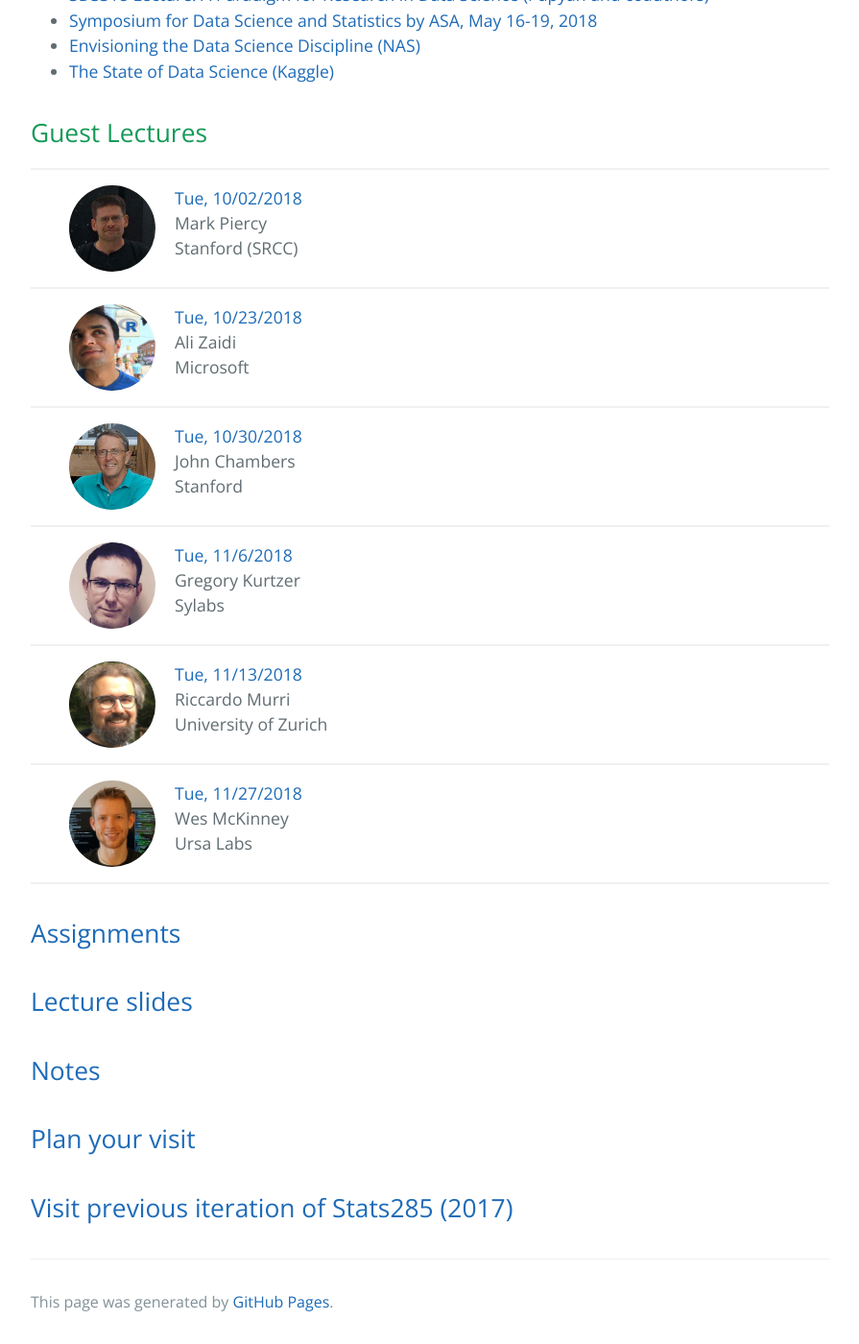
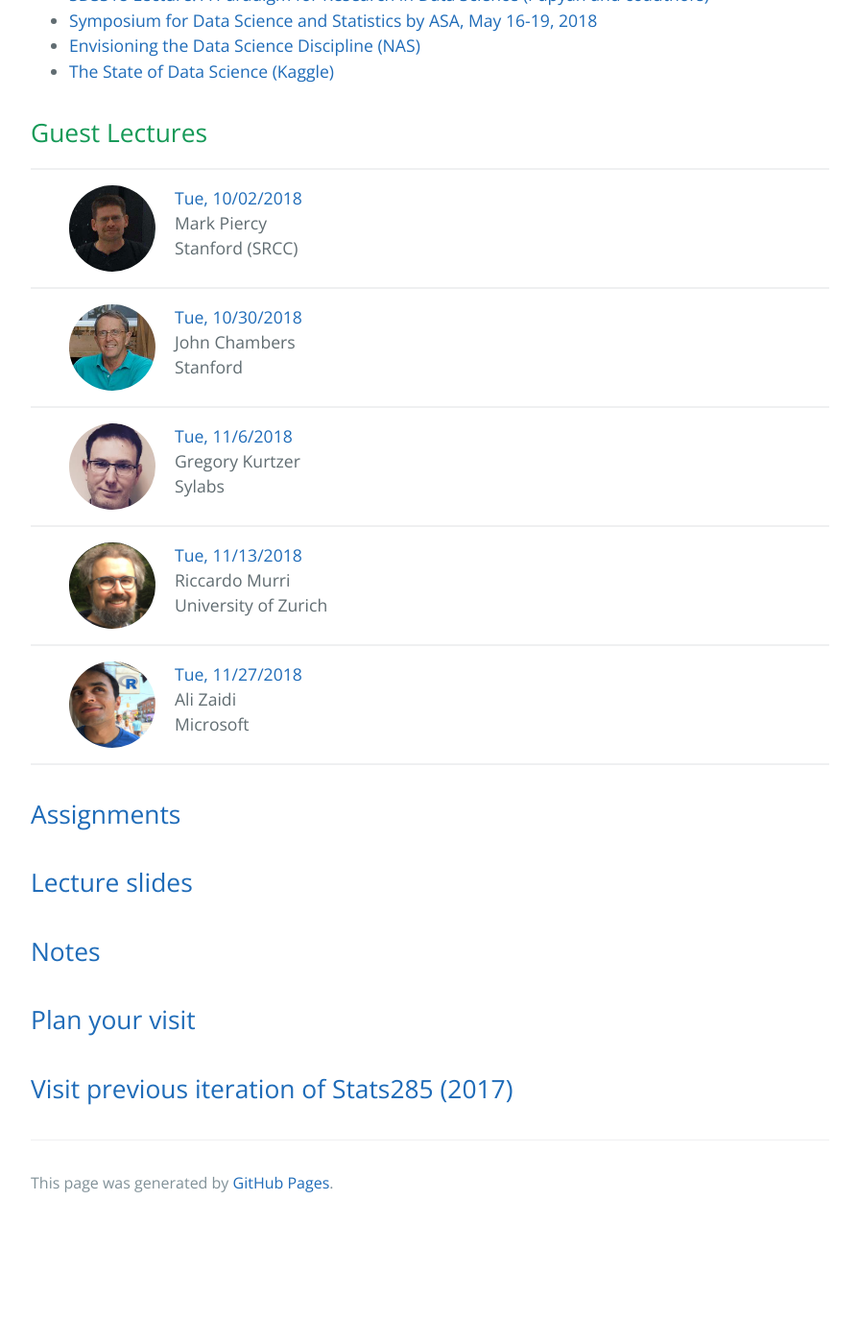
Before and after one commit to stats285/stats285.github.io, a Jekyll site: the page built from index.md, in a window 1280 px wide and 1400 px high, scrolled down 1366 px. Shown: the whole window at 96% size, without its empty margins (192-1087 px from the left). Built offline with Jekyll 4.4.1, drawn with Linux system fonts in a browser that asks for light colours; the repository's description, which GitHub fills in, is left out; after the commit the page ends 2642 px from its top, so only the background shows below that.

Commit message:
changed index

```diff
--- a/index.md
+++ b/index.md
@@ -61,17 +61,6 @@ For questions, concerns or bug reports, please contact <a href="http://web.stanf
 ---
 <div class="speaker-wrap">
 <div class="speakerphoto">
-<img src="assets/img/azthinksR.jpg">
-</div>
-<div class="card">
-<a class="talkdate" href="./zaidi_lecture"> Tue, 10/23/2018</a> <br>
-<span class="speaker">Ali Zaidi</span> <br>
-<span class="speakerposition">Microsoft</span>
-</div>
-</div>
----
-<div class="speaker-wrap">
-<div class="speakerphoto">
 <img src="assets/img/johnc.jpg">
 </div>
 <div class="card">
@@ -105,16 +94,15 @@ For questions, concerns or bug reports, please contact <a href="http://web.stanf
 ---
 <div class="speaker-wrap">
 <div class="speakerphoto">
-<img src="assets/img/Wes.jpg">
+<img src="assets/img/azthinksR.jpg">
 </div>
 <div class="card">
-<a class="talkdate" href="./mckinney_lecture"> Tue, 11/27/2018</a> <br>
-<span class="speaker">Wes McKinney</span> <br>
-<span class="speakerposition">Ursa Labs</span>
+<a class="talkdate" href="./zaidi_lecture"> Tue, 11/27/2018</a> <br>
+<span class="speaker">Ali Zaidi</span> <br>
+<span class="speakerposition">Microsoft</span>
 </div>
 </div>
 ---
-
 
 
 <!--
```
Also changed, not shown: kurtzer_lecture.md (+2 -0 lines).
